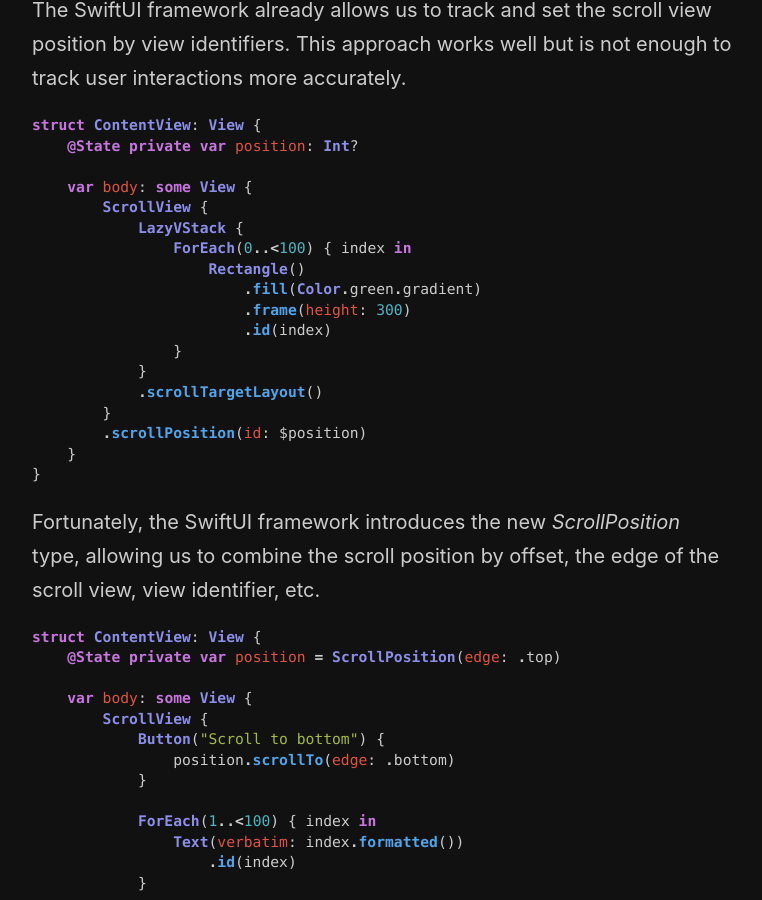
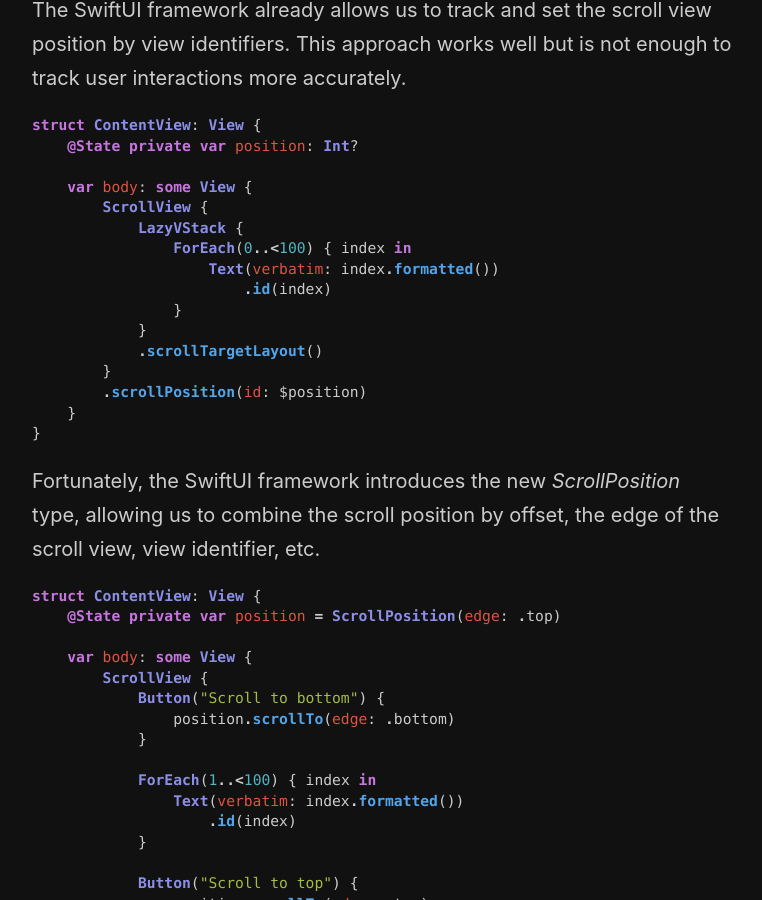
Before and after one commit to mecid/mecid.github.io, a Jekyll site: the page built from _posts/2024-06-17-mastering-scrollview-in-swiftui-scroll-offset.md, in a window 1280 px wide and 900 px high, scrolled down 648 px. Shown: the whole window, without its empty margins (258-1020 px from the left). Built offline with Jekyll 4.4.1, drawn with Linux system fonts in a browser that asks for light colours.

Commit message:
another improvement to the scroll position post

```diff
--- a/_posts/2024-06-17-mastering-scrollview-in-swiftui-scroll-offset.md
+++ b/_posts/2024-06-17-mastering-scrollview-in-swiftui-scroll-offset.md
@@ -19,9 +19,7 @@
         ScrollView {
             LazyVStack {
                 ForEach(0..<100) { index in
-                    Rectangle()
-                        .fill(Color.green.gradient)
-                        .frame(height: 300)
+                    Text(verbatim: index.formatted())
                         .id(index)
                 }
             }
```
